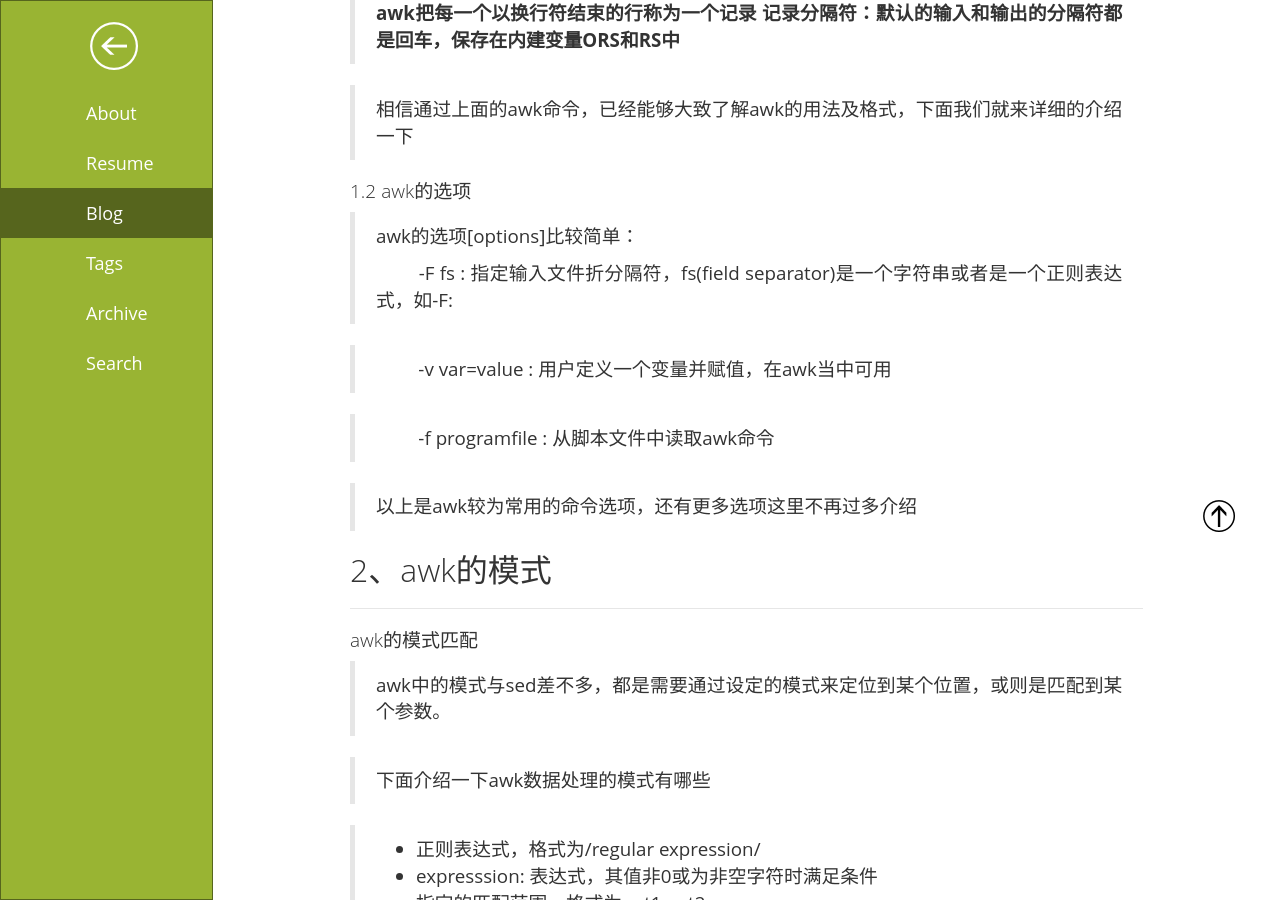
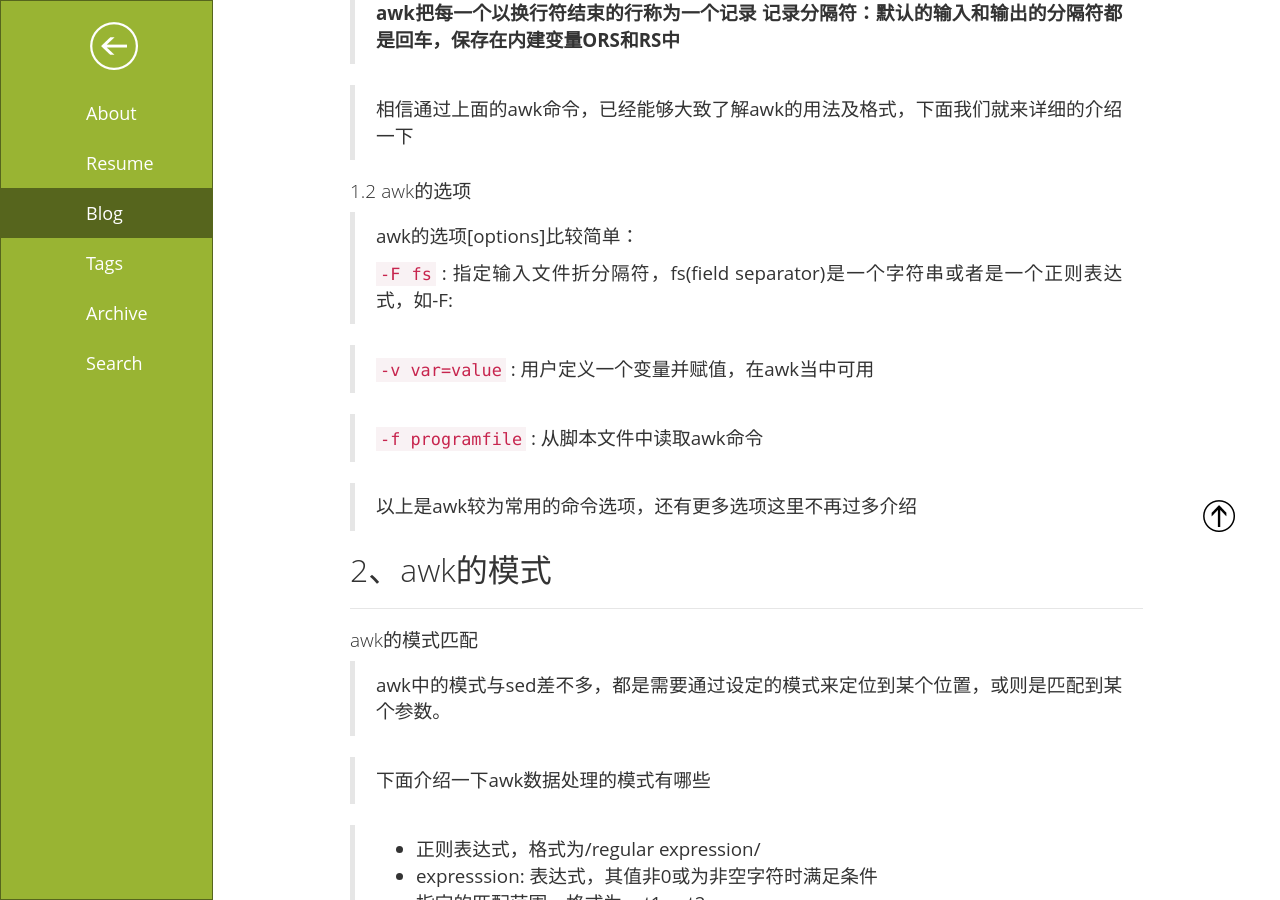
Before and after one commit to daysunshine/daysunshine.github.io, a Jekyll site: the page built from _posts/2017-09-6-linux-basic-command.md, in a window 1280 px wide and 900 px high, scrolled down 1591 px. Built offline with Jekyll 4.4.1, drawn with Linux system fonts in a browser that asks for light colours; comment, search, counter and statistics services are not loaded; part of the change alters nothing that is shown.

```diff
--- a/_posts/2017-09-6-linux-basic-command.md
+++ b/_posts/2017-09-6-linux-basic-command.md
@@ -59,11 +59,11 @@ byebye				# 打印END中的内容
 
 > awk的选项[options]比较简单：
 >
-> &emsp;&emsp; -F fs : 指定输入文件折分隔符，fs(field separator)是一个字符串或者是一个正则表达式，如-F:
+>  `-F fs` : 指定输入文件折分隔符，fs(field separator)是一个字符串或者是一个正则表达式，如-F:
 
-> &emsp;&emsp; -v var=value : 用户定义一个变量并赋值，在awk当中可用
+>  `-v var=value` : 用户定义一个变量并赋值，在awk当中可用
 
-> &emsp;&emsp; -f programfile : 从脚本文件中读取awk命令
+>  `-f programfile` : 从脚本文件中读取awk命令
 
 > 以上是awk较为常用的命令选项，还有更多选项这里不再过多介绍
 
```
